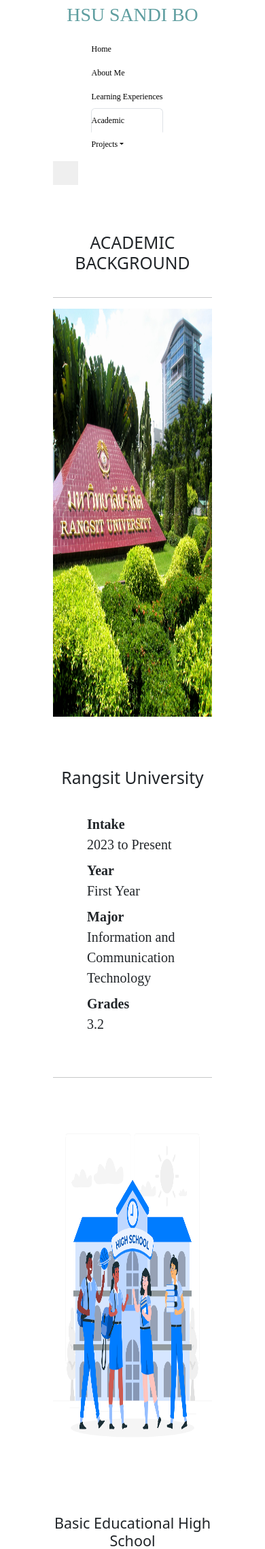
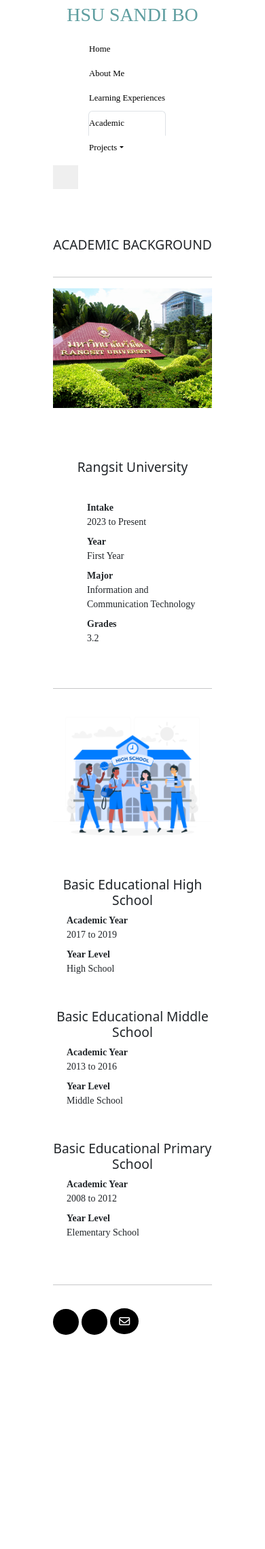
Before and after one commit to HsuSandiBo/Portfolio, a PHP site: page /academic.html in a window 390 px wide. Shown: the top 2278 px of the page at 68% size. After the commit the page ends 1963 px from the top, so only its background shows below. Run offline with PHP 8.4, Linux system fonts and the light colour scheme; some web fonts are replaced.

Commit message:
update new changes

```diff
--- a/portfolio.css
+++ b/portfolio.css
@@ -36,39 +36,61 @@
         margin-top: 10px;
     }
     .aboutMe{
-        font-size: 28px !important;
+        font-size: 1.5em !important;
     }
     .mySelf{
-        font-size: 16px !important;
+        font-size: 0.8em !important;
     }
     .resume{
-        font-size: 16px !important;
-        /* margin-left: 40px !important; */
+        font-size: 0.8em !important;
     }
 }
 @media screen and (min-width: 320px) and (max-width: 480px){
     .home-title{
       color: blue;
-      font-size: 30px !important;
+      font-size: 1.8em !important;
     }
     a.borderless{
-        font-size: 12px !important;
+        font-size: 0.8em !important;
     }
     i.fa{
         margin-top: 10px;
     }
     a.nav-item{
-        font-size: 12px !important;
+        font-size: 0.8em !important;
     }
     .aboutMe{
-        font-size: 24px !important;
+        font-size: 1.5em !important;
     }
     .mySelf{
-        font-size: 16px !important;
+        font-size: 0.8em !important;
     }
     .resume{
-        font-size: 12px !important;
-        /* margin-left: 35px !important; */
+        font-size: 0.6em !important;
+    }
+    .experience-title{
+        font-size: 1.2em !important;
+    }
+    .academic-text{
+        font-size: 1.2em !important;
+    }
+    .university dt{
+        font-size: 0.7em !important;
+    }
+    .university dd{
+        font-size: 0.7em !important;
+    }
+    .academic-year h4{
+        font-size: 1.2em !important;
+    }
+    .basic-education dt{
+        font-size: 0.7em !important;
+    }
+    .basic-education dd{
+        font-size: 0.7em !important;
+    }
+    .p-right{
+        font-size: 0.8em !important;
     }
 }
 /* Home Section CSS */
@@ -171,7 +193,7 @@
 }
 .profile{
     width: 100%;
-    height: 800px;
+    height: auto;
     /* padding: 5% 5% 3%; */
     margin-top: 5%;
     margin-bottom: 3%;
@@ -208,7 +230,7 @@
 }
 .learning-image{
     width: 400px;
-    height: 220px;
+    height: auto;
     float: left;
     margin-right: 40px;
 }
@@ -226,7 +248,7 @@
 /* Academic Section */
 .academic-profile{
     width: 500px;
-    height: 600px;
+    height: auto;
     float: left;
 }
 .academic-text{
```
